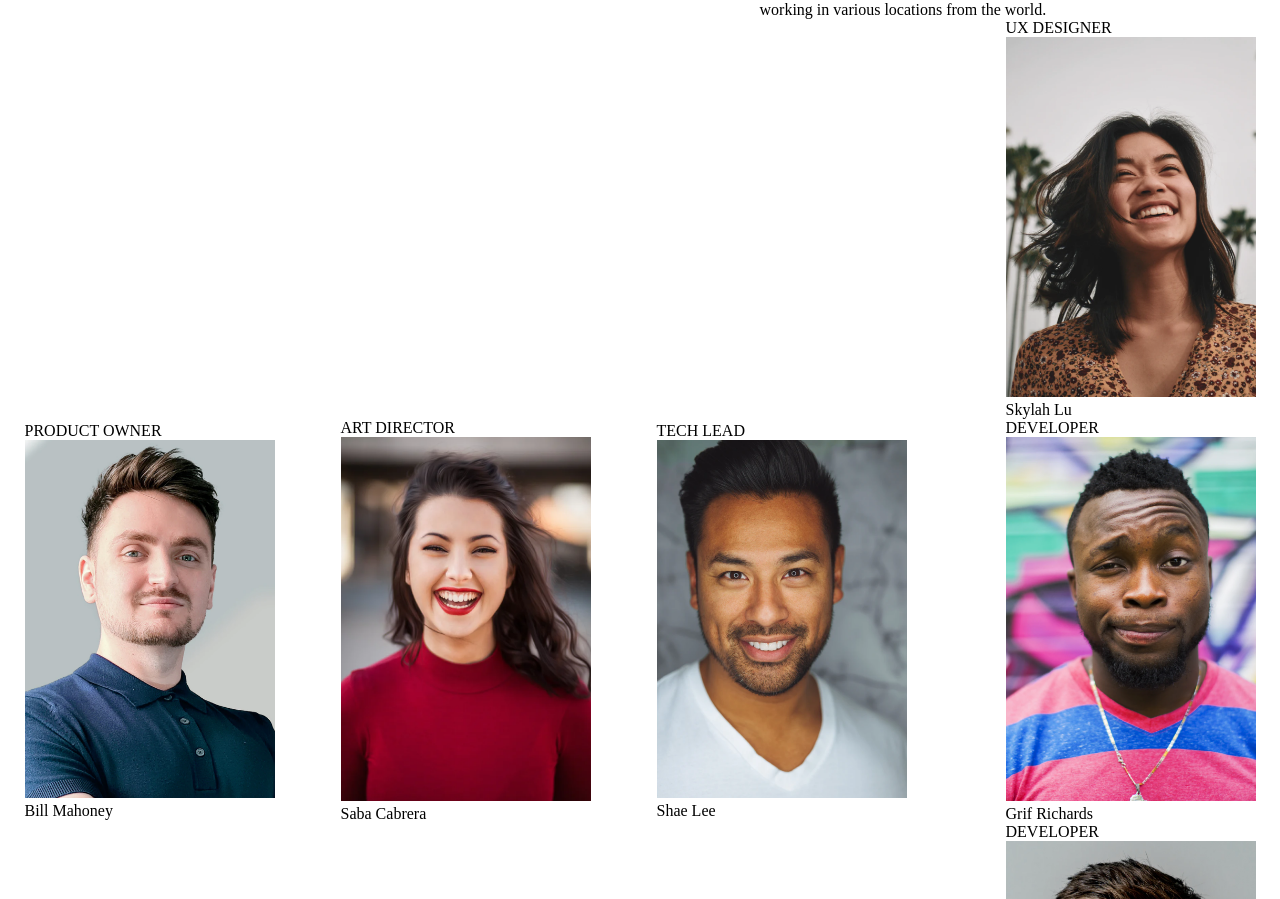
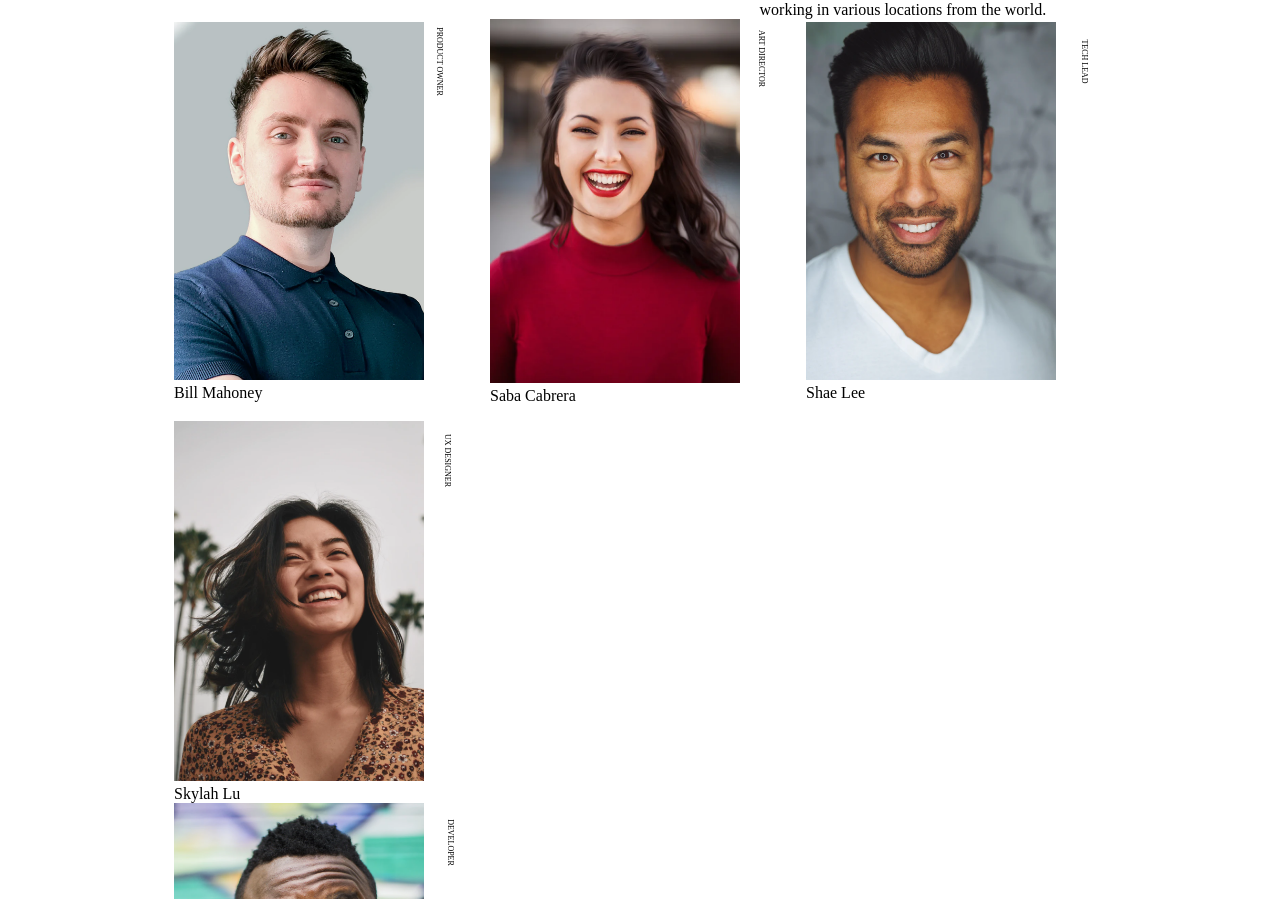
Before and after one commit to AhmetBoyrazz/Crew-Page, a plain HTML site: page index.html in a window 1280 px wide. Shown: the part 53-952 px from the top of the page. Drawn offline with Linux system fonts and the light colour scheme.

Commit message:
4. commit

```diff
--- a/index.html
+++ b/index.html
@@ -38,29 +38,28 @@
                 <div><p>Shae Lee</p></div>
             </div>
 
-
-        </div>
-
             <div class="images1">
-            <div class="img1">
+                <div class="img">
                     <div class="yazi"><p class="dik">UX DESIGNER</p></div>
                     <img src="./images/photo4.png" alt="" width="250px">
                     <div><p>Skylah Lu</p></div>
                 </div>
 
-            <div class="img1">
+                <div class="img">
                     <div class="yazi"><p class="dik">DEVELOPER</p></div>
                     <img src="./images/photo5.png" alt="" width="250px">
                     <div><p>Grif Richards</p></div>
                 </div>
 
-            <div class="img1">
+                <div class="img">
                     <div class="yazi"><p class="dik">DEVELOPER</p></div>
                     <img src="./images/photo6.png" alt="" width="250px">
                     <div><p>Stan John</p></div>
                 </div>
 
+
         </div>
+
 
 
 
--- a/style.css
+++ b/style.css
@@ -35,7 +35,6 @@
     justify-content: center;
     gap: 1rem;
     align-self: center;
-    height: 500px;
 }
 
 .img{
@@ -43,6 +42,24 @@
 }
 
 .imgdown{
-    align-self: center;
+    margin-top: 10rem;
     width: 300px;
 }
+
+.imgages img{
+    border-radius: 5px;
+    box-shadow: 0px 0px 9px black;
+}
+
+.dik{
+    transform: rotate(90deg);
+    position: absolute;
+    right: 0rem;
+    margin-top: 35px;
+    font-size: 50%;
+}
+
+.yazi{
+    width: 100%;
+    position: relative;
+}
```
Lines whose indentation alone changed are shown as unchanged.
